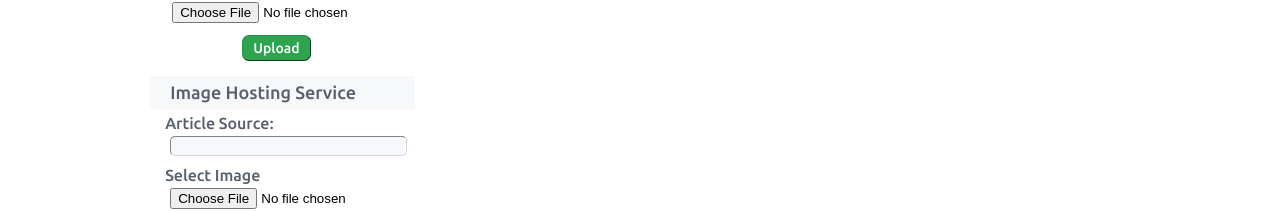
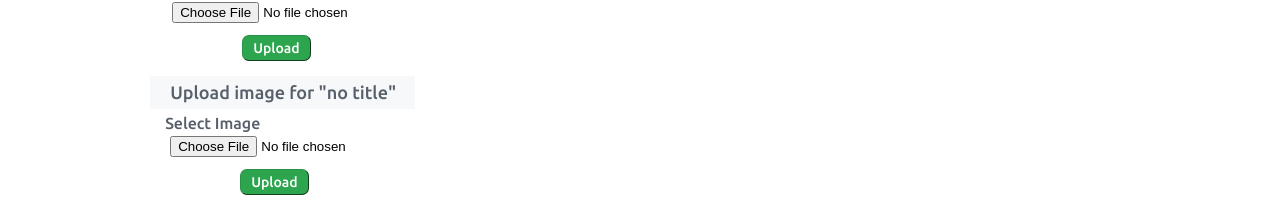
Before and after one commit to Miical/miical_blog, a React app: page /article/1 in a window 1280 px wide. Shown: the part 684-895 px from the top of the page. Built offline with nearby package versions, Linux system fonts and the light colour scheme; no server answers; the HTML template or start-up script is replaced by a standard one.

Commit message:
Update image upload

```diff
--- a/client/src/components/modules/ArticlePreview.js
+++ b/client/src/components/modules/ArticlePreview.js
@@ -18,6 +18,7 @@ const ArticlePreview = (props) => {
 
   let articlesList = null;
   if (articles.length !== 0) {
+    articles.sort((a, b) => (b.date - a.date));
     articlesList = articles.map( (articleObj) => (
       <ArticleItem article={articleObj}/>
     ));
--- a/client/src/components/modules/SideBar.js
+++ b/client/src/components/modules/SideBar.js
@@ -5,7 +5,7 @@ import UploadArticle from "./UploadArticle";
 import UploadImage from "./UploadImage";
 import "./SideBar.css";
 
-const SideBar = () => {
+const SideBar = (props) => {
   (function () {
     let iE6 = window.ActiveXObject && !window.XMLHttpRequest;
     if (!iE6) {
@@ -28,7 +28,7 @@ const SideBar = () => {
       <ProfileCard />
       <ArticleList />
       <UploadArticle />
-      <UploadImage />
+      <UploadImage article={props.article}/>
     </div>
   );
 };
--- a/client/src/components/modules/UploadImage.js
+++ b/client/src/components/modules/UploadImage.js
@@ -2,11 +2,11 @@ import React, { useState, useEffect } from "react";
 import "./UploadImage.css";
 import { post } from "../../utilities";
 
-const UploadImage = () => {
+const UploadImage = (props) => {
   let image = {
     name: "",
     article: "",
-    data: ""
+    data: "",
   };
   const showFile = (e) => {
     var files = e.target.files;
@@ -23,22 +23,20 @@ const UploadImage = () => {
     reader.readAsDataURL(e.target.files[0]);
   };
   const Upload = () => {
+    image.article = props.article._id;
     post("/api/image", image);
   };
 
+  if (!props.article) {
+    return null;
+  } else
     return (
       <div className="UploadImage-container">
         <div className="UploadImage-titleContainer">
-        <div className="UploadImage-title">Image Hosting Service</div>
+          <div className="UploadImage-title">Upload image for "{props.article.title}"</div>
         </div>
         <div>
-          <div className="UploadArticle-name">Article Source:</div>
-          <input
-            className="UploadArticle-input"
-            onChange={(val) => {
-              image.article = val.target.value;
-            }}
-          ></input>
+          <div className="UploadArticle-name"></div>
         </div>
         <div className="UploadImage-name">Select Image</div>
         <input
--- a/client/src/components/pages/ArticleView.js
+++ b/client/src/components/pages/ArticleView.js
@@ -33,7 +33,7 @@ const ArticleView = (props) => {
     <>
       <NavBar />
       <div className="MainContainer">
-        <SideBar />
+        <SideBar article={article} />
         <Article article={article} />
       </div>
     </>
```
Lines whose indentation alone changed are shown as unchanged.
